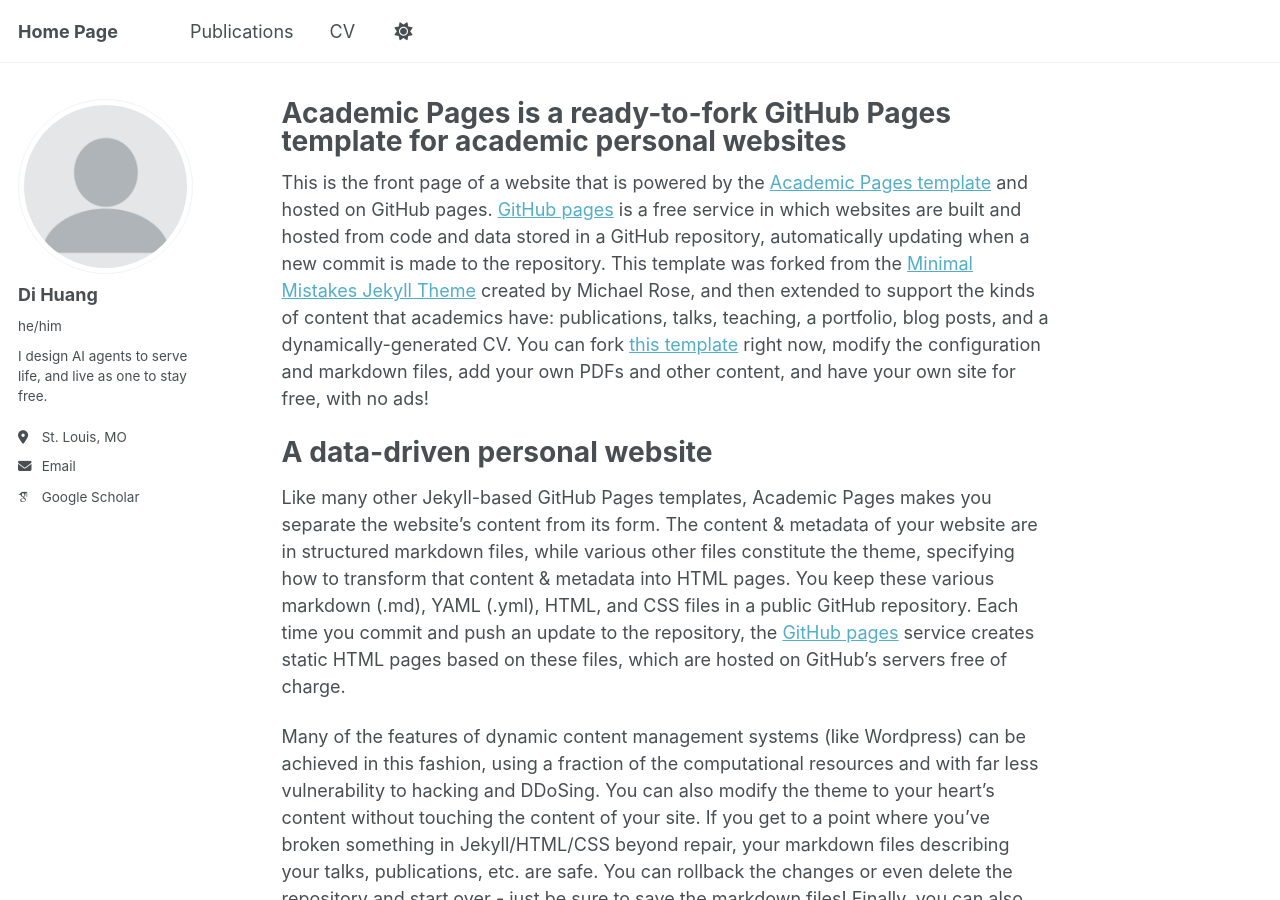
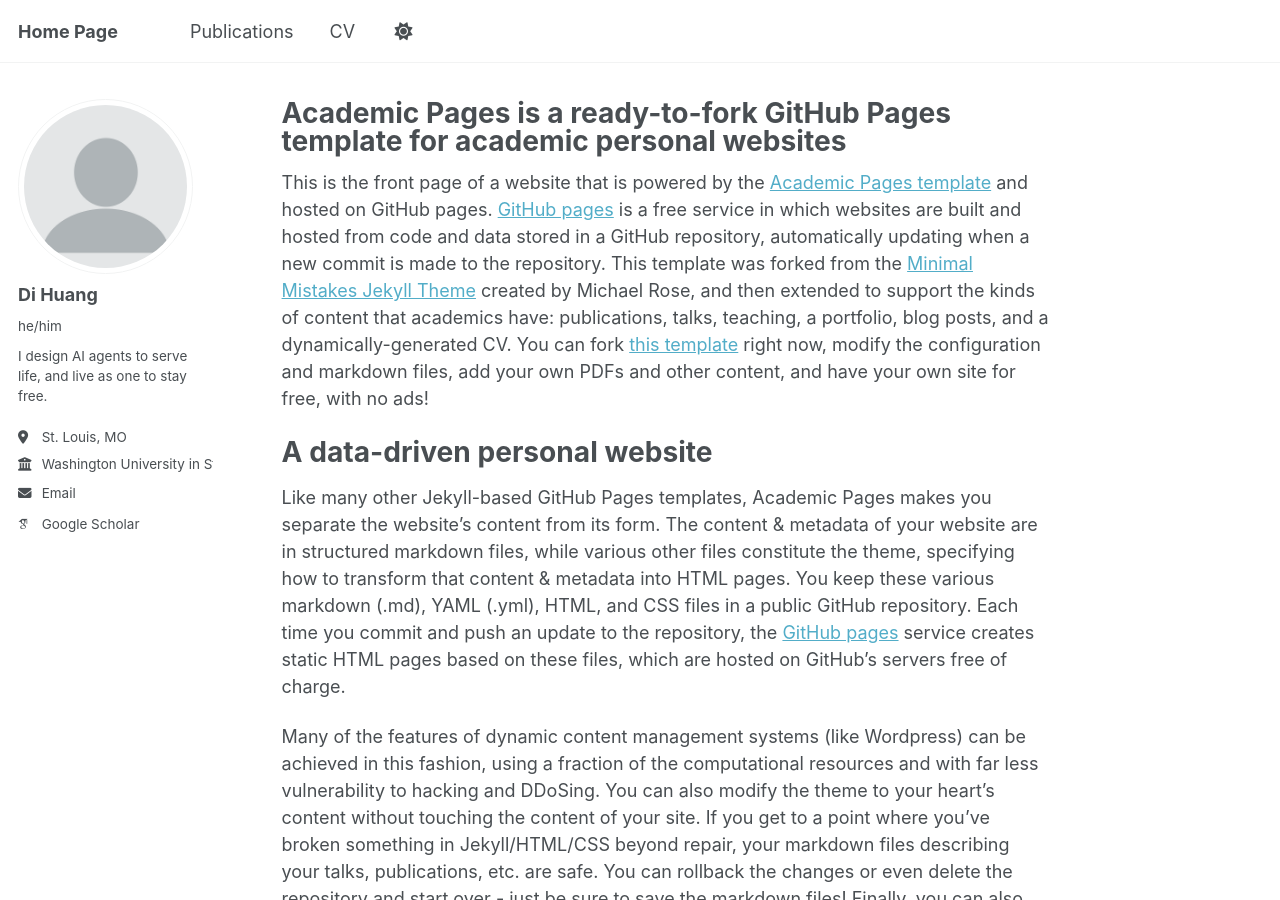
Before and after one commit to qwe1256/qwe1256.github.io, a Jekyll site: the page built from _pages/about.md, in a window 1280 px wide and 900 px high. Built offline with Jekyll 4.4.1, drawn with Linux system fonts in a browser that asks for light colours; some web fonts are replaced.

Commit message:
fix base url

```diff
--- a/_config.yml
+++ b/_config.yml
@@ -13,7 +13,7 @@ title                    : "Home Page"
 title_separator          : "-"
 name                     : &name "Di Huang"
 description              : &description "personal description"
-url                      : https://academicpages.github.io # the base hostname & protocol for your site e.g. "https://[your GitHub username].github.io" or if you already have some other page hosted on Github then use "https://[your GitHub username].github.io/[Your Repo Name]"
+url                      : https://qwe1256.github.io # the base hostname & protocol for your site e.g. "https://[your GitHub username].github.io" or if you already have some other page hosted on Github then use "https://[your GitHub username].github.io/[Your Repo Name]"
 baseurl                  : "" # the subpath of your site, e.g. "/blog"
 repository               : "qwe1256/qwe1256.github.io"
 
@@ -27,7 +27,7 @@ author:
   pronouns         : "he/him" # example: "she/her"
   bio              : "I design AI agents to serve life, and live as one to stay free."
   location         : "St. Louis, MO"
-  employer         : # "Washington University in St. Louis"
+  employer         : "Washington University in St. Louis"
   uri              : # URL
   email            : "di.huang@wustl.edu"
 
```
